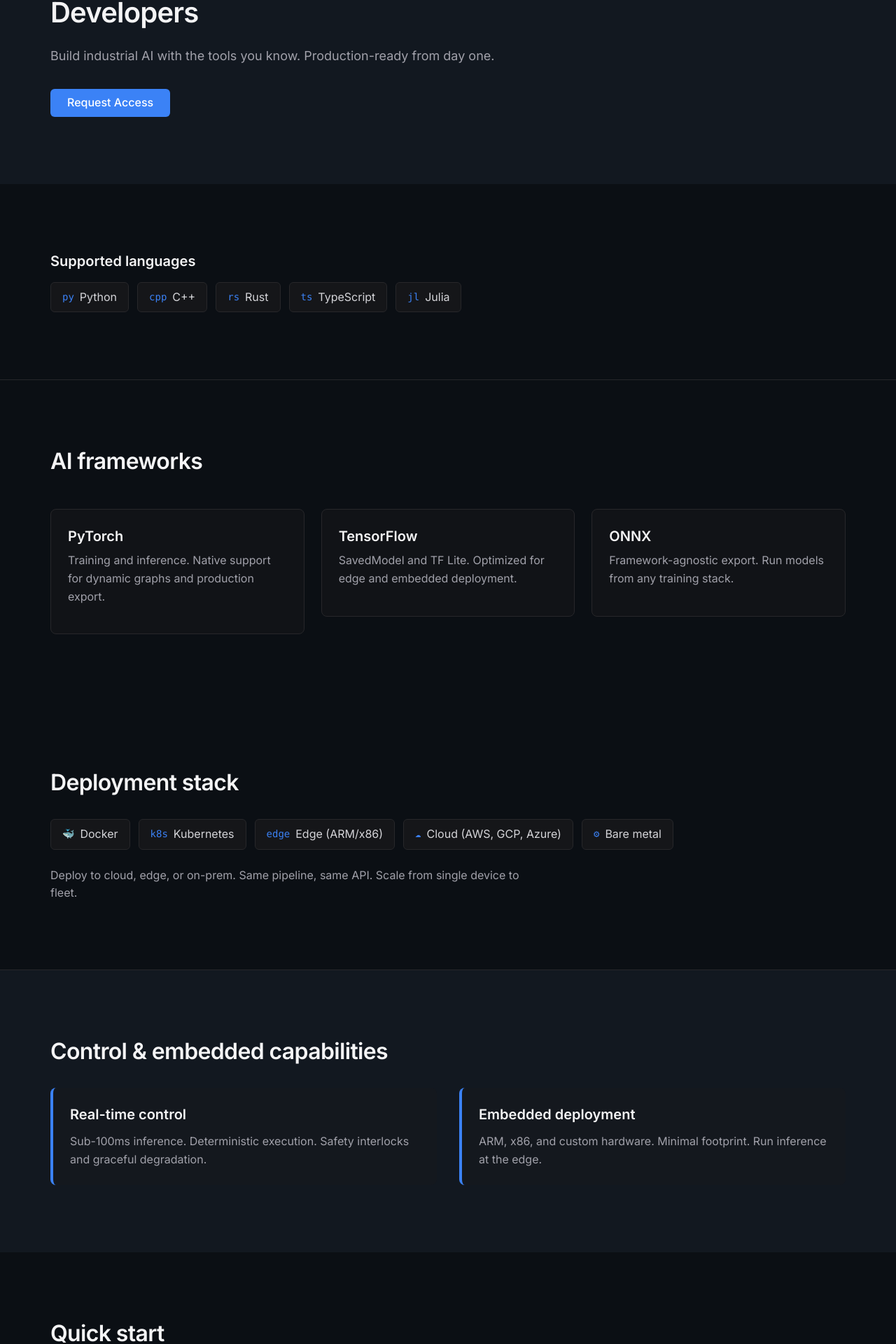
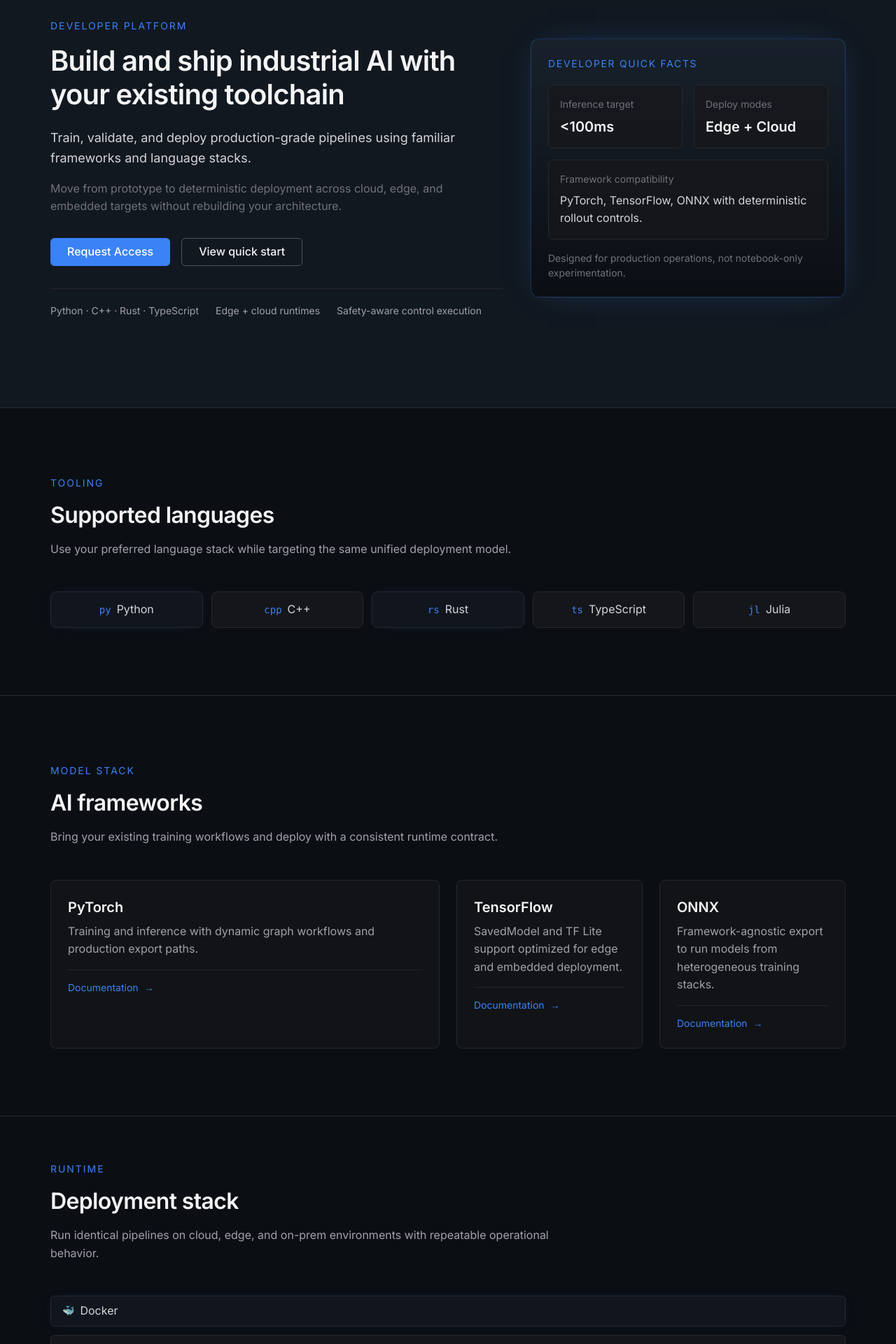
Before and after one commit to Cercle-Core/ORIGYN-WEBSITE, a Next.js app: page /developers in a window 1280 px wide. Shown: the part 166-2086 px from the top of the page at 70% size. Built offline with nearby package versions, Linux system fonts and the light colour scheme; no server answers.

Commit message:
Refine Developers page structure and technical presentation

```diff
--- a/app/developers/page.js
+++ b/app/developers/page.js
@@ -18,35 +18,104 @@
   },
 };
 
+function SectionHeader({ eyebrow, title, description, align = 'left' }) {
+  const alignClass = align === 'center' ? 'text-center mx-auto' : '';
+
+  return (
+    <div className={`max-w-3xl mb-12 ${alignClass}`}>
+      {eyebrow && (
+        <p className="text-caption uppercase tracking-[0.14em] text-accent mb-4">
+          {eyebrow}
+        </p>
+      )}
+      <h2 className="text-h2 font-display text-neutral-100 mb-4">
+        {title}
+      </h2>
+      {description && (
+        <p className="text-body text-neutral-400">
+          {description}
+        </p>
+      )}
+    </div>
+  );
+}
+
 export default function DevelopersPage() {
   return (
     <main className="pt-16">
-      {/* Hero */}
-      <Section background="primary-800">
+      <Section background="primary-800" density="hero" divider>
         <Container>
           <FadeIn>
-            <div className="max-w-2xl">
+            <div className="grid lg:grid-cols-12 gap-10 items-center">
+              <div className="lg:col-span-7">
+                <p className="text-caption uppercase tracking-[0.14em] text-accent mb-4">
+                  Developer platform
+                </p>
                 <h1 className="text-h1 font-display text-neutral-100 mb-6">
-                Developers
+                  Build and ship industrial AI with your existing toolchain
                 </h1>
-              <p className="text-body-lg text-neutral-400 mb-8">
-                Build industrial AI with the tools you know. Production-ready from day one.
+                <p className="text-body-lg text-neutral-300 mb-4 max-w-2xl">
+                  Train, validate, and deploy production-grade pipelines using familiar frameworks and language stacks.
                 </p>
+                <p className="text-body text-neutral-500 mb-8 max-w-xl">
+                  Move from prototype to deterministic deployment across cloud, edge, and embedded targets without rebuilding your architecture.
+                </p>
+                <div className="flex flex-col sm:flex-row gap-4 mb-8">
                   <Button variant="primary">Request Access</Button>
+                  <a
+                    href="#quick-start"
+                    className="inline-flex items-center justify-center h-10 px-6 text-body font-medium rounded-md border border-neutral-600 bg-transparent text-neutral-100 hover:border-neutral-500 hover:bg-neutral-800/50 transition-all duration-200 focus-visible:outline-none focus-visible:ring-2 focus-visible:ring-accent focus-visible:ring-offset-2 focus-visible:ring-offset-primary-900"
+                  >
+                    View quick start
+                  </a>
+                </div>
+                <div className="flex flex-wrap gap-6 text-caption text-neutral-400 border-t border-neutral-800 pt-5">
+                  <span>Python · C++ · Rust · TypeScript</span>
+                  <span>Edge + cloud runtimes</span>
+                  <span>Safety-aware control execution</span>
+                </div>
+              </div>
+
+              <div className="lg:col-span-5">
+                <div className="rounded-xl border border-accent/30 bg-gradient-to-b from-primary-700/70 to-primary-900 p-6 shadow-[0_0_45px_-24px_rgba(59,130,246,0.6)]">
+                  <p className="text-caption uppercase tracking-[0.12em] text-accent mb-5">Developer quick facts</p>
+                  <div className="space-y-4">
+                    <div className="grid grid-cols-2 gap-4">
+                      <div className="p-4 rounded-md border border-neutral-800 bg-neutral-900/70">
+                        <p className="text-caption text-neutral-500 mb-2">Inference target</p>
+                        <p className="text-h4 font-display text-neutral-100">&lt;100ms</p>
+                      </div>
+                      <div className="p-4 rounded-md border border-neutral-800 bg-neutral-900/70">
+                        <p className="text-caption text-neutral-500 mb-2">Deploy modes</p>
+                        <p className="text-h4 font-display text-neutral-100">Edge + Cloud</p>
+                      </div>
+                    </div>
+                    <div className="p-4 rounded-md border border-neutral-800 bg-neutral-900/70">
+                      <p className="text-caption text-neutral-500 mb-2">Framework compatibility</p>
+                      <p className="text-body text-neutral-300">PyTorch, TensorFlow, ONNX with deterministic rollout controls.</p>
+                    </div>
+                    <p className="text-caption text-neutral-500">Designed for production operations, not notebook-only experimentation.</p>
+                  </div>
+                </div>
+              </div>
             </div>
           </FadeIn>
         </Container>
       </Section>
 
-      {/* Supported languages */}
-      <Section divider>
+      <Section density="default" divider>
         <Container>
+          <SectionHeader
+            eyebrow="Tooling"
+            title="Supported languages"
+            description="Use your preferred language stack while targeting the same unified deployment model."
+          />
           <TechStackGrid
-            title="Supported languages"
+            variant="cards"
             items={[
-              { label: 'Python', icon: 'py' },
+              { label: 'Python', icon: 'py', featured: true },
               { label: 'C++', icon: 'cpp' },
-              { label: 'Rust', icon: 'rs' },
+              { label: 'Rust', icon: 'rs', featured: true },
               { label: 'TypeScript', icon: 'ts' },
               { label: 'Julia', icon: 'jl' },
             ]}
@@ -54,108 +123,137 @@
         </Container>
       </Section>
 
-      {/* AI frameworks */}
-      <Section background="primary-900">
+      <Section background="primary-900" density="default" divider>
         <Container>
-          <h2 className="text-h2 font-display text-neutral-100 mb-12">
-            AI frameworks
-          </h2>
+          <SectionHeader
+            eyebrow="Model stack"
+            title="AI frameworks"
+            description="Bring your existing training workflows and deploy with a consistent runtime contract."
+          />
           <Grid>
-            <div className="col-span-4 md:col-span-4 lg:col-span-4">
+            <div className="col-span-4 md:col-span-4 lg:col-span-6">
               <FrameworkCard
                 name="PyTorch"
-                useCase="Training and inference. Native support for dynamic graphs and production export."
+                useCase="Training and inference with dynamic graph workflows and production export paths."
+                href="/platform"
               />
             </div>
-            <div className="col-span-4 md:col-span-4 lg:col-span-4">
+            <div className="col-span-4 md:col-span-4 lg:col-span-3">
               <FrameworkCard
                 name="TensorFlow"
-                useCase="SavedModel and TF Lite. Optimized for edge and embedded deployment."
+                useCase="SavedModel and TF Lite support optimized for edge and embedded deployment."
+                href="/platform"
               />
             </div>
-            <div className="col-span-4 md:col-span-4 lg:col-span-4">
+            <div className="col-span-4 md:col-span-8 lg:col-span-3">
               <FrameworkCard
                 name="ONNX"
-                useCase="Framework-agnostic export. Run models from any training stack."
+                useCase="Framework-agnostic export to run models from heterogeneous training stacks."
+                href="/platform"
               />
             </div>
           </Grid>
         </Container>
       </Section>
 
-      {/* Deployment stack */}
-      <Section divider>
+      <Section density="compact" divider>
         <Container>
-          <h2 className="text-h2 font-display text-neutral-100 mb-8">
-            Deployment stack
-          </h2>
+          <SectionHeader
+            eyebrow="Runtime"
+            title="Deployment stack"
+            description="Run identical pipelines on cloud, edge, and on-prem environments with repeatable operational behavior."
+          />
           <TechStackGrid
             items={[
-              { label: 'Docker', icon: '🐳' },
+              { label: 'Docker', icon: '🐳', featured: true },
               { label: 'Kubernetes', icon: 'k8s' },
-              { label: 'Edge (ARM/x86)', icon: 'edge' },
+              { label: 'Edge (ARM/x86)', icon: 'edge', featured: true },
               { label: 'Cloud (AWS, GCP, Azure)', icon: '☁' },
               { label: 'Bare metal', icon: '⚙' },
             ]}
           />
-          <p className="text-body text-neutral-400 mt-6 max-w-2xl">
-            Deploy to cloud, edge, or on-prem. Same pipeline, same API. Scale from single device to fleet.
-          </p>
         </Container>
       </Section>
 
-      {/* Control & embedded */}
-      <Section background="primary-800">
+      <Section background="primary-800" density="compact" divider>
         <Container>
-          <h2 className="text-h2 font-display text-neutral-100 mb-8">
-            Control & embedded capabilities
-          </h2>
+          <SectionHeader
+            eyebrow="Guarantees"
+            title="Control and embedded capabilities"
+            description="Operational constraints are built into the execution model from day one."
+          />
           <div className="grid md:grid-cols-2 gap-8">
             <TechnicalHighlight title="Real-time control">
               <p>
-                Sub-100ms inference. Deterministic execution. Safety interlocks and graceful degradation.
+                Sub-100ms inference with deterministic execution, safety interlocks, and graceful degradation.
               </p>
             </TechnicalHighlight>
             <TechnicalHighlight title="Embedded deployment">
               <p>
-                ARM, x86, and custom hardware. Minimal footprint. Run inference at the edge.
+                ARM, x86, and custom hardware targets with minimal runtime footprint for edge inference.
               </p>
             </TechnicalHighlight>
           </div>
         </Container>
       </Section>
 
-      {/* Quick start */}
-      <Section background="primary-900">
+      <Section id="quick-start" background="primary-900" density="default" divider>
         <Container>
-          <h2 className="text-h2 font-display text-neutral-100 mb-8">
-            Quick start
-          </h2>
+          <SectionHeader
+            eyebrow="Onboarding"
+            title="Quick start"
+            description="Install the CLI, authenticate your workspace, and deploy a first pipeline in minutes."
+          />
+          <div className="rounded-xl border border-neutral-800 bg-neutral-900/40 p-6 md:p-8">
+            <div className="grid md:grid-cols-3 gap-4 mb-6">
+              <div className="rounded-md border border-neutral-800 bg-primary-800/50 p-4">
+                <p className="text-caption text-neutral-500 mb-1">Step 01</p>
+                <p className="text-body text-neutral-200">Install the CLI</p>
+              </div>
+              <div className="rounded-md border border-neutral-800 bg-primary-800/50 p-4">
+                <p className="text-caption text-neutral-500 mb-1">Step 02</p>
+                <p className="text-body text-neutral-200">Authenticate your workspace</p>
+              </div>
+              <div className="rounded-md border border-neutral-800 bg-primary-800/50 p-4">
+                <p className="text-caption text-neutral-500 mb-1">Step 03</p>
+                <p className="text-body text-neutral-200">Deploy a pipeline</p>
+              </div>
+            </div>
             <CodeBlock
               language="bash"
-            code={`# Install ORIGYN CLI
-npm install -g @origyn/cli
-
-# Authenticate
-origyn login
-
-# Deploy your first pipeline
-origyn deploy pipeline.yaml`}
+              code={`# Install ORIGYN CLI\nnpm install -g @origyn/cli\n\n# Authenticate\norigyn login\n\n# Deploy your first pipeline\norigyn deploy pipeline.yaml`}
             />
+            <div className="mt-6">
+              <a
+                href="/platform"
+                className="inline-flex items-center gap-2 text-caption text-accent hover:text-accent-hover transition-colors focus-visible:outline-none focus-visible:ring-2 focus-visible:ring-accent focus-visible:ring-offset-2 focus-visible:ring-offset-primary-900 rounded"
+              >
+                See architecture requirements <span aria-hidden="true">→</span>
+              </a>
+            </div>
+          </div>
         </Container>
       </Section>
 
-      {/* CTA */}
-      <Section divider>
+      <Section density="default">
         <Container>
-          <div className="max-w-2xl mx-auto text-center py-12">
+          <div className="max-w-3xl mx-auto text-center py-8 rounded-xl border border-accent/25 bg-gradient-to-b from-primary-700/40 to-primary-900/50 px-6">
+            <p className="text-caption uppercase tracking-[0.14em] text-accent mb-4">Next step</p>
             <h2 className="text-h2 font-display text-neutral-100 mb-4">
               Start building
             </h2>
             <p className="text-body text-neutral-400 mb-8">
-              Request access to the developer portal and API.
+              Request access to the developer portal, generate API credentials, and launch your first production workflow.
             </p>
+            <div className="flex flex-col sm:flex-row gap-4 justify-center">
               <Button variant="primary">Request Access</Button>
+              <a
+                href="/contact"
+                className="inline-flex items-center justify-center h-10 px-6 text-body font-medium rounded-md border border-neutral-600 bg-transparent text-neutral-100 hover:border-neutral-500 hover:bg-neutral-800/50 transition-all duration-200 focus-visible:outline-none focus-visible:ring-2 focus-visible:ring-accent focus-visible:ring-offset-2 focus-visible:ring-offset-primary-900"
+              >
+                Talk to engineering
+              </a>
+            </div>
           </div>
         </Container>
       </Section>
--- a/components/ui/FrameworkCard.js
+++ b/components/ui/FrameworkCard.js
@@ -9,16 +9,16 @@
   href,
   className = '',
 }) {
+  const cardClass = `
+    group rounded-lg p-6 h-full
+    bg-neutral-900/50 border border-neutral-800
+    transition-all duration-200 ease-smooth
+    hover:border-neutral-700
+    ${className}
+  `;
+
   const content = (
-    <div
-      className={`
-        rounded-lg p-6
-        bg-neutral-900/50 border border-neutral-800
-        transition-all duration-200 ease-smooth
-        hover:border-neutral-700
-        ${className}
-      `}
-    >
+    <>
       <h4 className="text-h4 font-display text-neutral-100 mb-2">
         {name}
       </h4>
@@ -26,18 +26,26 @@
         {useCase}
       </p>
       {href && (
-        <a
-          href={href}
-          className="text-caption text-accent hover:text-accent-hover transition-colors"
-        >
-          Documentation →
-        </a>
+        <div className="pt-3 mt-auto border-t border-neutral-800/80">
+          <span className="inline-flex items-center gap-2 text-caption text-accent transition-all duration-200 group-hover:text-accent-hover group-hover:translate-x-0.5">
+            Documentation
+            <span aria-hidden="true">→</span>
+          </span>
+        </div>
       )}
-    </div>
+    </>
   );
 
   if (href) {
-    return <a href={href}>{content}</a>;
+    return (
+      <a
+        href={href}
+        className={`${cardClass} block focus-visible:outline-none focus-visible:ring-2 focus-visible:ring-accent focus-visible:ring-offset-2 focus-visible:ring-offset-primary-900`}
+      >
+        {content}
+      </a>
+    );
   }
-  return content;
+
+  return <div className={cardClass}>{content}</div>;
 }
--- a/components/ui/TechStackGrid.js
+++ b/components/ui/TechStackGrid.js
@@ -3,7 +3,9 @@
  * Logos/icons + labels for languages, frameworks, deployment.
  * Used on Developers page.
  */
-export default function TechStackGrid({ items = [], title, className = '' }) {
+export default function TechStackGrid({ items = [], title, variant = 'badges', className = '' }) {
+  const isCards = variant === 'cards';
+
   return (
     <div className={className}>
       {title && (
@@ -11,18 +13,18 @@
           {title}
         </h3>
       )}
-      <div className="flex flex-wrap gap-3">
+      <div className={`grid gap-3 ${isCards ? 'grid-cols-2 md:grid-cols-3 lg:grid-cols-5' : 'flex flex-wrap'}`}>
         {items.map((item, i) => (
           <div
             key={i}
-            className="
+            className={`
               inline-flex items-center gap-2
-              px-4 py-2
-              rounded-md
+              ${isCards ? 'px-4 py-3 justify-center rounded-lg' : 'px-4 py-2 rounded-md'}
               bg-neutral-900/80 border border-neutral-800
               text-body text-neutral-300
-              transition-colors hover:border-neutral-700
-            "
+              transition-all duration-200
+              ${item.featured ? 'border-accent/35 bg-primary-800/90 text-neutral-100 shadow-[0_0_18px_-12px_rgba(59,130,246,0.6)]' : 'hover:border-neutral-700'}
+            `}
           >
             {item.icon && (
               <span className="text-accent font-mono text-caption">
```
Lines whose indentation alone changed are shown as unchanged.
